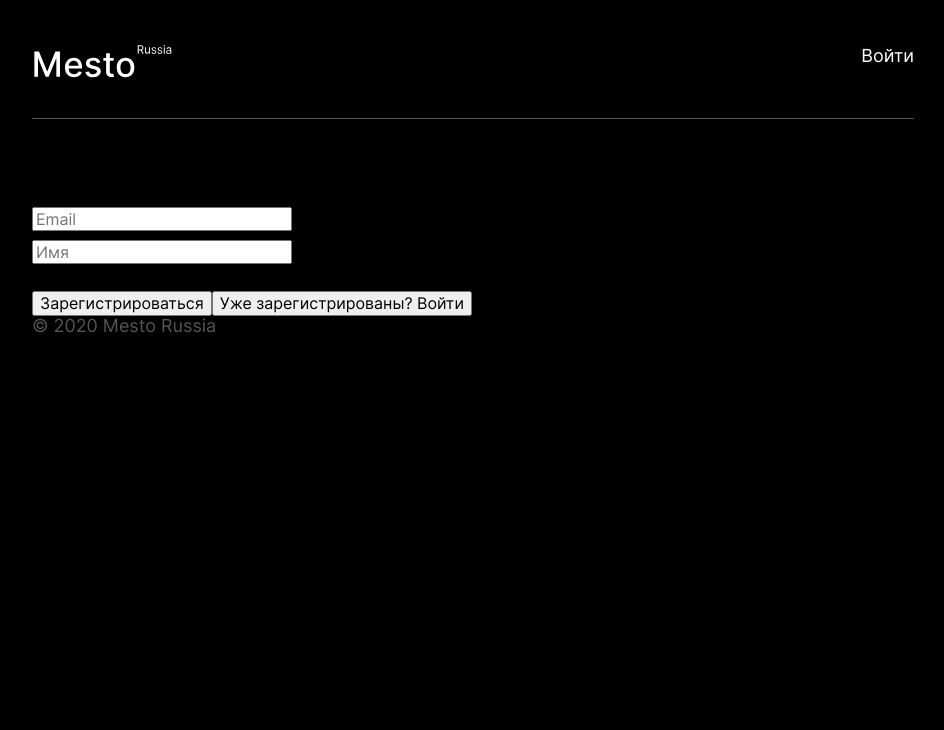
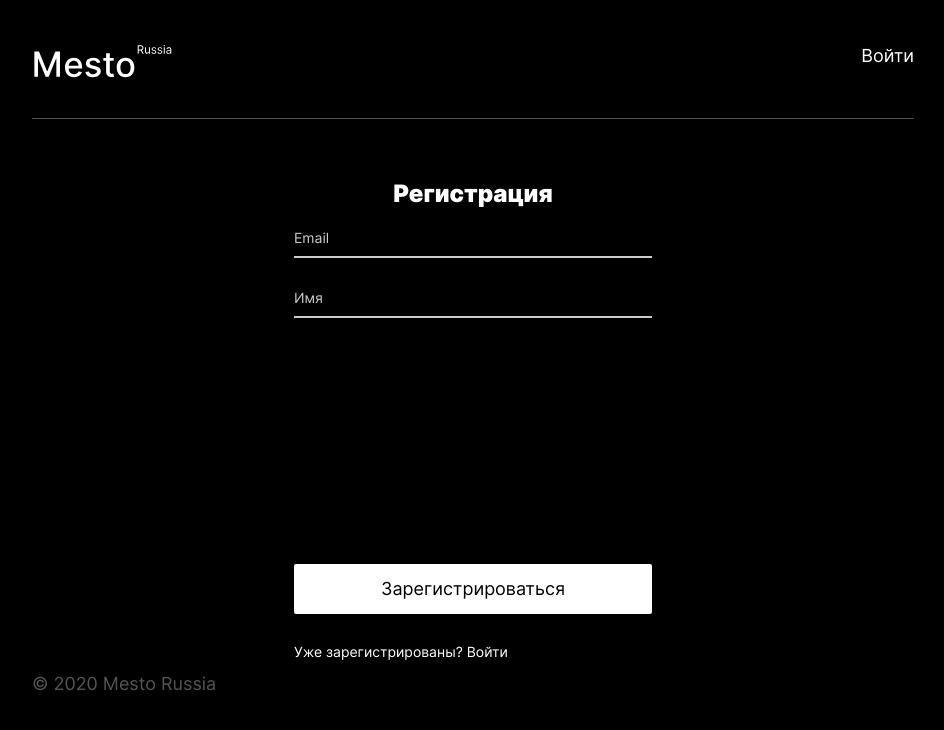
Before and after one commit to Mobidikt/react-mesto-auth, a React (Create React App) app: page /sign-up in a window 1280 px wide. Shown: the top 730 px of the page, without its empty margins (167-1111 px from the left). Built offline with nearby package versions, Linux system fonts and the light colour scheme; no server answers.

Commit message:
feat: register

```diff
--- a/src/components/Register.js
+++ b/src/components/Register.js
@@ -1,14 +1,14 @@
 import React from 'react';
+import { Link } from 'react-router-dom';
 
 function Register({onRegister}) {
-return(<>
-    <form className='register'>
-        <h2>Регистрация</h2>
+return(
         <form
-          className='register__form'
+          className='register'
           noValidate
         >
-          <label className="popup__field">
+        <h2 className='register__title'>Регистрация</h2>
+          <label className="register__field">
         <input
           name="email"
           type='email'
@@ -23,7 +23,7 @@ return(<>
         />
         <span className="register__error" id="email-error" />
       </label>
-      <label className="popup__field">
+      <label className="register__field">
         <input
           name="password"
           type="password"
@@ -38,15 +38,8 @@ return(<>
         />
         <span className="register__error" id="password-error" />
       </label>
-        </form>
-        <button type='submit' onClick={onRegister}>Зарегистрироваться</button>
-        <button
-          type='button'
-          className=''
-        //   onClick={}
-        >Уже зарегистрированы? Войти</button>
-    </form>
-
-</>);
+        <button type='submit' className='register__button' onClick={onRegister}>Зарегистрироваться</button>
+        <p className='register__text'>Уже зарегистрированы? <Link className='link' to='/sing-in'>Войти</Link></p>
+        </form>);
 }
 export default Register;
--- a/src/pages/index.css
+++ b/src/pages/index.css
@@ -10,3 +10,99 @@
 @import url(../blocks/footer/footer.css);
 @import url(../blocks/popup/popup.css);
 @import url(../blocks/popup/_opened/popup_opened.css);
+
+.register__input {
+  width: 358px;
+  height: 27px;
+  margin: 0 0 30px;
+  padding: 0 0 12px;
+  font-style: normal;
+  font-weight: normal;
+  font-size: 14px;
+  line-height: 17px;
+  -webkit-box-sizing: border-box;
+  box-sizing: border-box;
+  border: none;
+  color: #cccccc;
+  border-bottom: 2px solid #cccccc;
+  background-color: transparent;
+  outline: none;
+}
+.register__input::-webkit-input-placeholder {
+    color: #cccccc;
+}
+.register__input:focus::-webkit-input-placeholder {
+    opacity: 0;
+}
+.register__field:last-of-type {
+    margin-bottom: 216px;
+}
+@media screen and (max-width: 555px) {
+  .register__input {
+    height: 24px;
+    padding-bottom: 11px;
+    font-size: 12px;
+    width: 200px;
+  }
+}
+.register__button {
+  width: 358px;
+  height: 50px;
+  color: #000000;
+  font-style: normal;
+  font-weight: normal;
+  font-size: 18px;
+  line-height: 22px;
+  text-align: center;
+  background-color: #ffffff;
+  margin: 0 auto 15px;
+  border: none;
+  -webkit-box-sizing: border-box;
+  box-sizing: border-box;
+  padding: 0;
+  cursor: pointer;
+  border-radius: 2px;
+  outline: none;
+}
+.register__button:hover {
+  opacity: 0.85;
+}
+
+@media screen and (max-width: 555px) {
+  .register__button {
+    width: 200px;
+    height: 40px;
+    font-size: 14px;
+  }
+}
+.register{
+    max-width: 358px;
+    margin: 0 auto 0;
+    display: flex;
+    flex-direction: column;
+}
+.register__title{
+    font-family: Inter;
+font-style: normal;
+font-weight: 900;
+font-size: 24px;
+line-height: 29px;
+text-align: center;
+color: #FFFFFF;
+}
+.register__text{
+    font-family: Inter;
+font-style: normal;
+font-weight: normal;
+font-size: 14px;
+line-height: 17px;
+color: #FFFFFF;
+}
+.link{
+color: #FFFFFF;
+text-decoration: none;
+cursor: pointer;
+}
+.link:hover{
+opacity: 0.6;
+}
```
